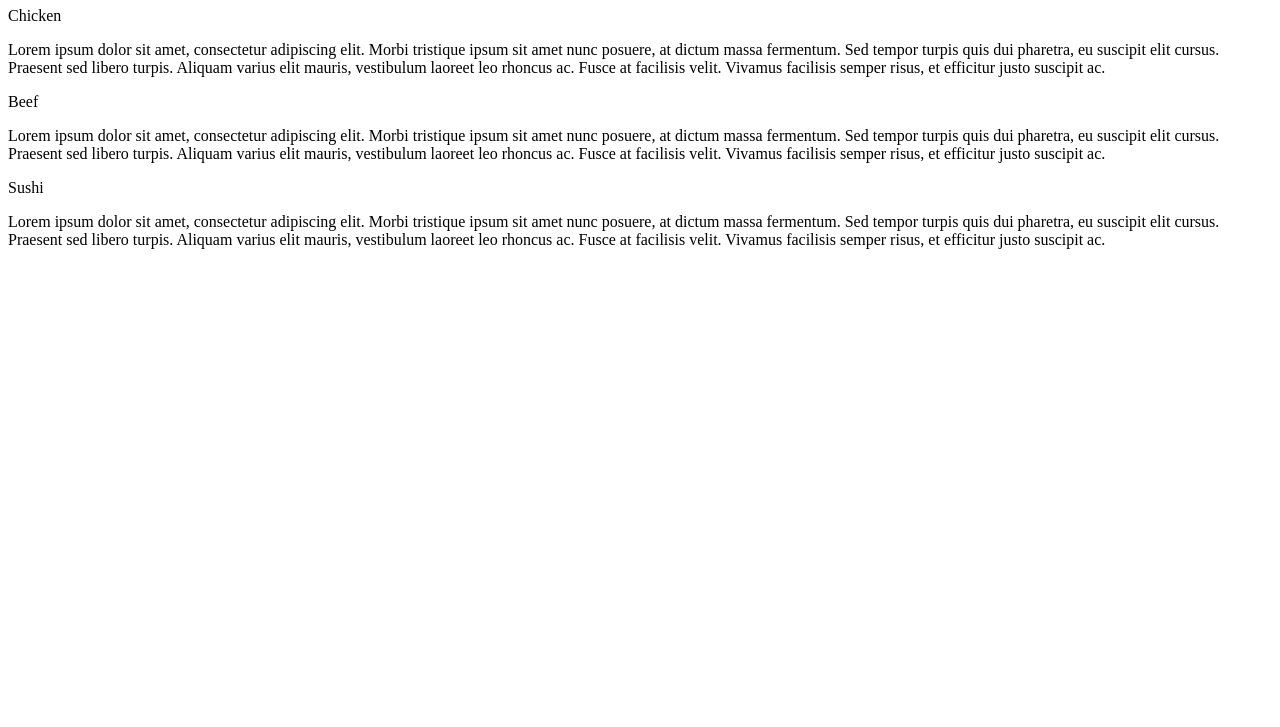
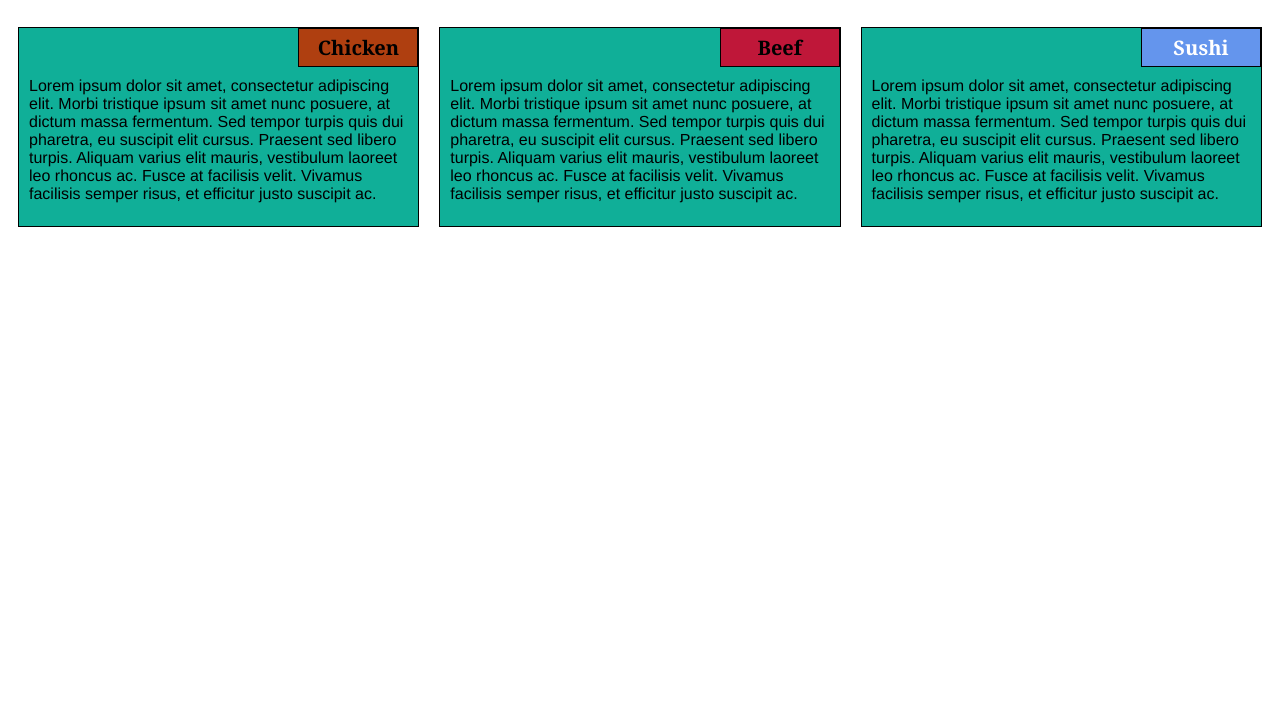
Before and after one commit to nairahul/coursera, a plain HTML site: page index.html in a window 1280 px wide. Shown: the part 73-800 px from the top of the page. Drawn offline with Linux system fonts and the light colour scheme.

Commit message:
Update index.html

```diff
--- a/index.html
+++ b/index.html
@@ -5,7 +5,7 @@
 
 	<meta name="viewport" content="width=device-width, initial-scale=1">
 
-	<link rel="stylesheet" type="text/css" href="css/style3.css">
+	<link rel="stylesheet" type="text/css" href="css/style.css">
 	<title>Module 2 Solution</title>
 </head>
 <body>
```
